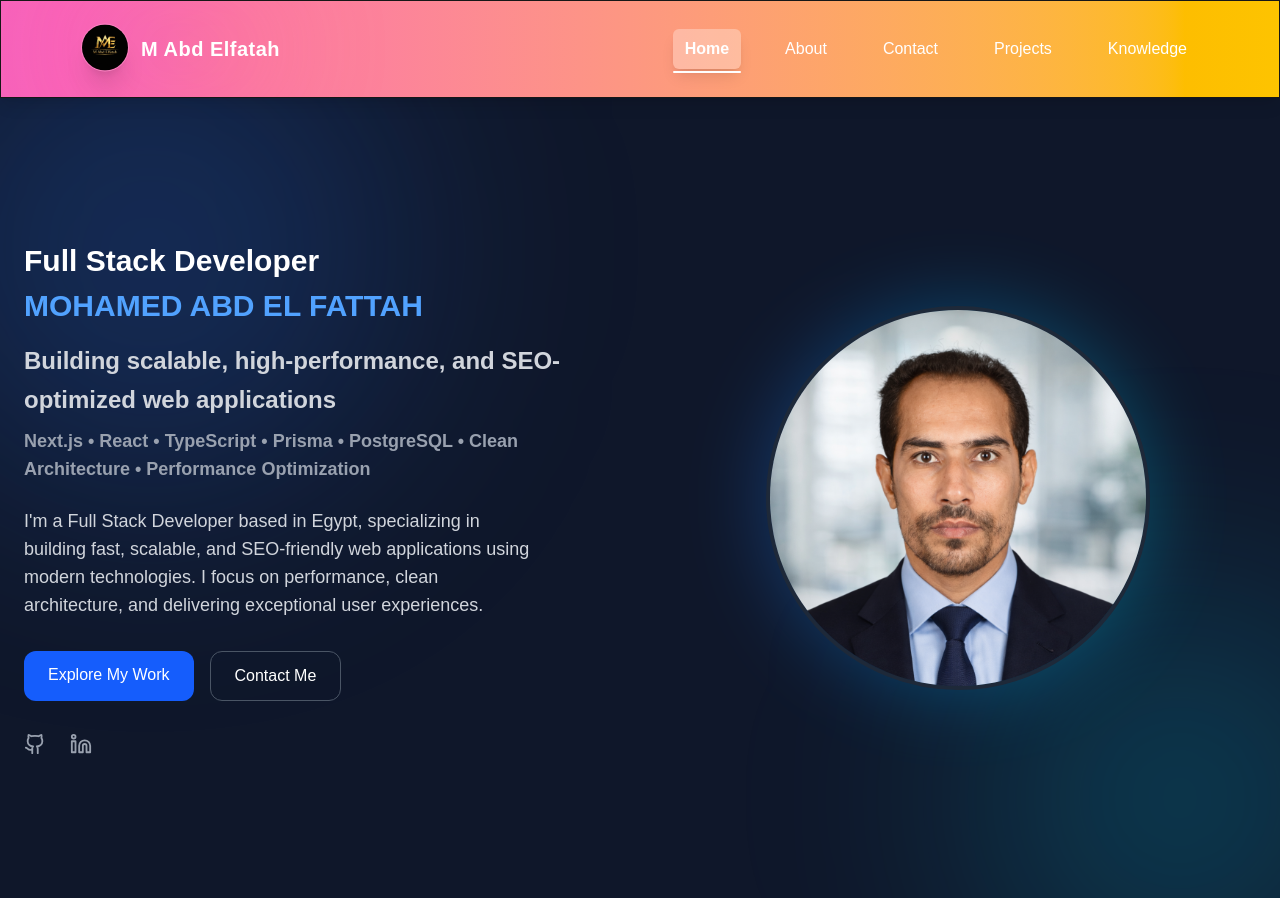
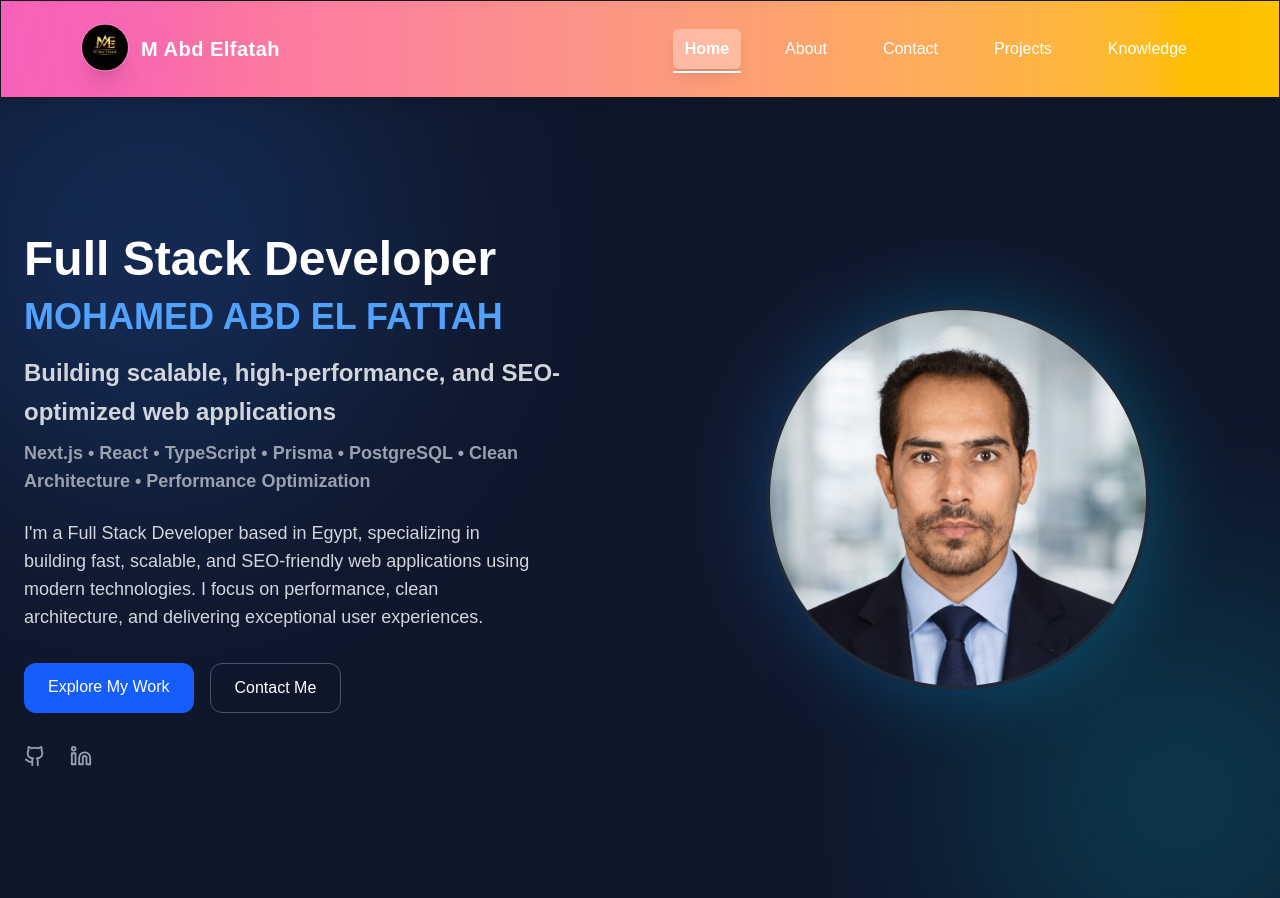
Before and after one commit to mohamedAbdElfatahSayed/My-Portfolio, a Next.js app: page / in a window 1280 px wide. Built offline with nearby package versions, Linux system fonts and the light colour scheme.

Commit message:
update seo and UI last

```diff
--- a/app/page.tsx
+++ b/app/page.tsx
@@ -20,10 +20,10 @@ const Hero = () => {
         <div>
 
           {/* 🔥 SEO H1 */}
-          <h1 className="text-4xl md:text-3xl font-bold leading-tight">
+          <h1 className="text-4xl md:text-5xl font-bold leading-tight">
             Full Stack Developer
-            <span className="block uppercase text-blue-400 mt-2">
-              Mohamed ABD El FATTAH
+            <span className="block uppercase text-4xl text-blue-400 mt-2">
+              Mohamed Abd El fattah
             </span>
 
             <span className="block text-xl md:text-2xl mt-4 text-gray-300 leading-relaxed">
```
